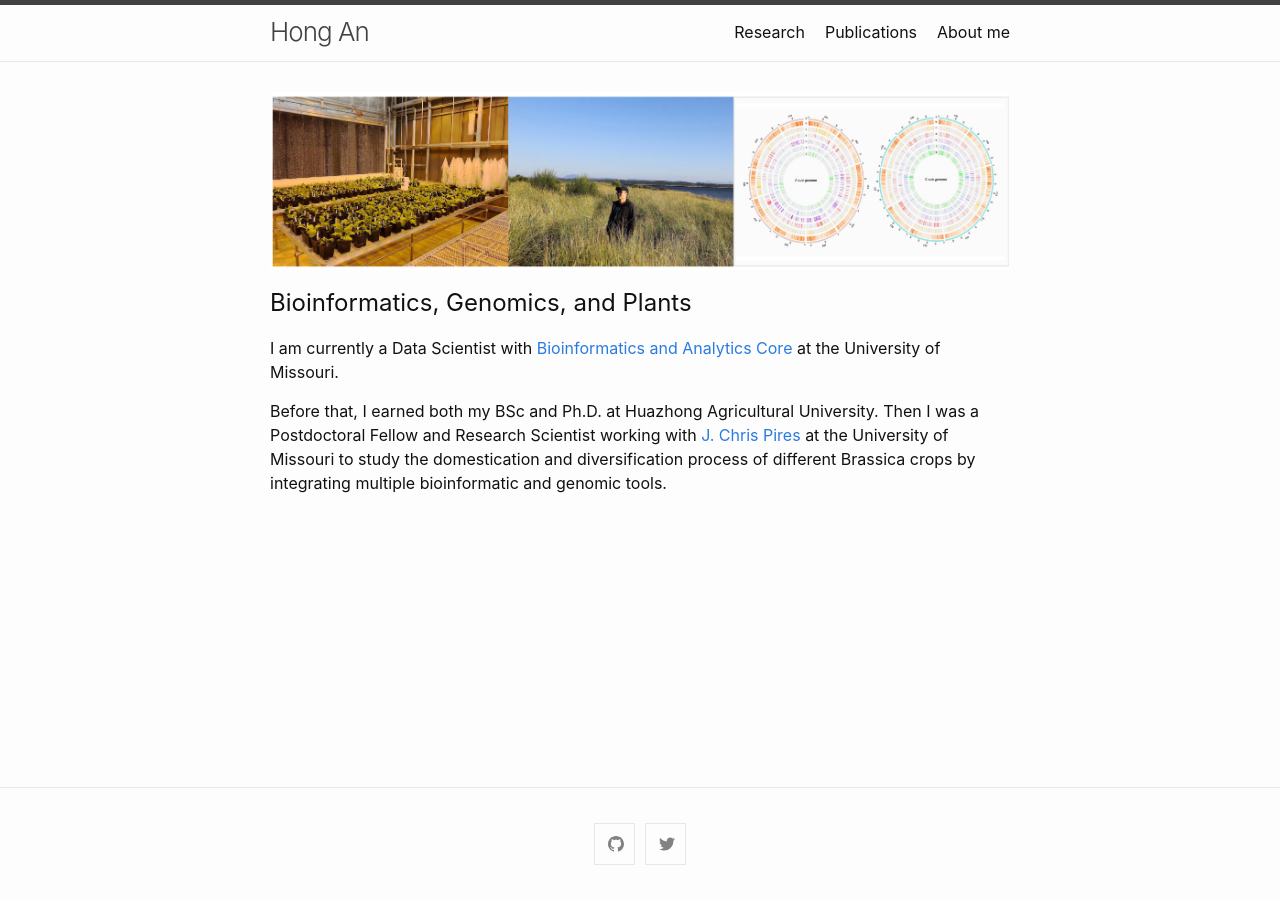
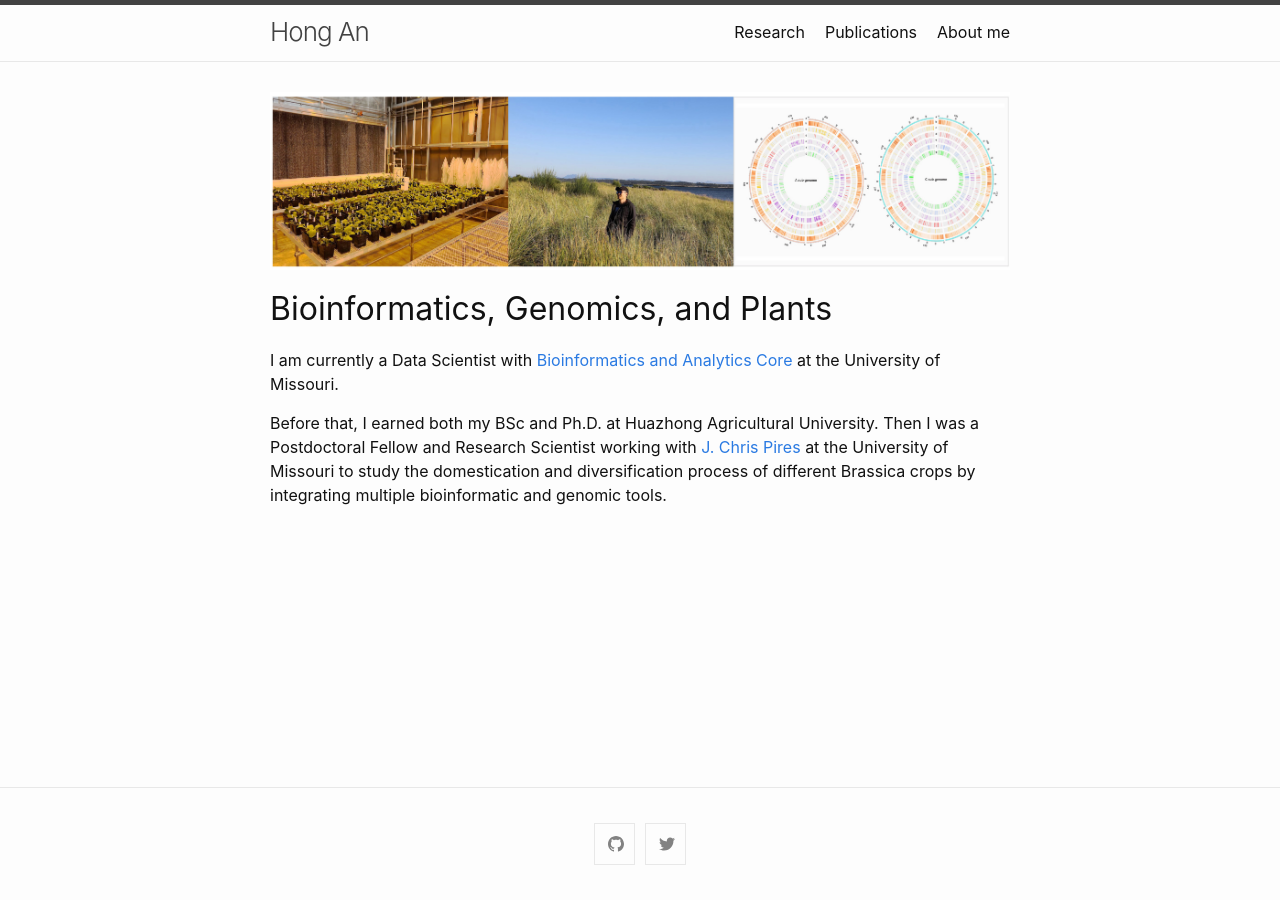
Before and after one commit to anhong11/anhong11.github.io, a Jekyll site: the page built from index.md, in a window 1280 px wide. Built offline with Jekyll 4.4.1, drawn with Linux system fonts in a browser that asks for light colours; our own code applies the rules of GitHub Pages for plain Markdown files.

```diff
--- a/index.md
+++ b/index.md
@@ -1,6 +1,6 @@
 ![](figures/fig1.jpg)
 
-## Bioinformatics, Genomics, and Plants
+# Bioinformatics, Genomics, and Plants
 
 I am currently a Data Scientist with [Bioinformatics and Analytics Core](https://bioinformatics.missouri.edu/) at the University of Missouri.
 
```
